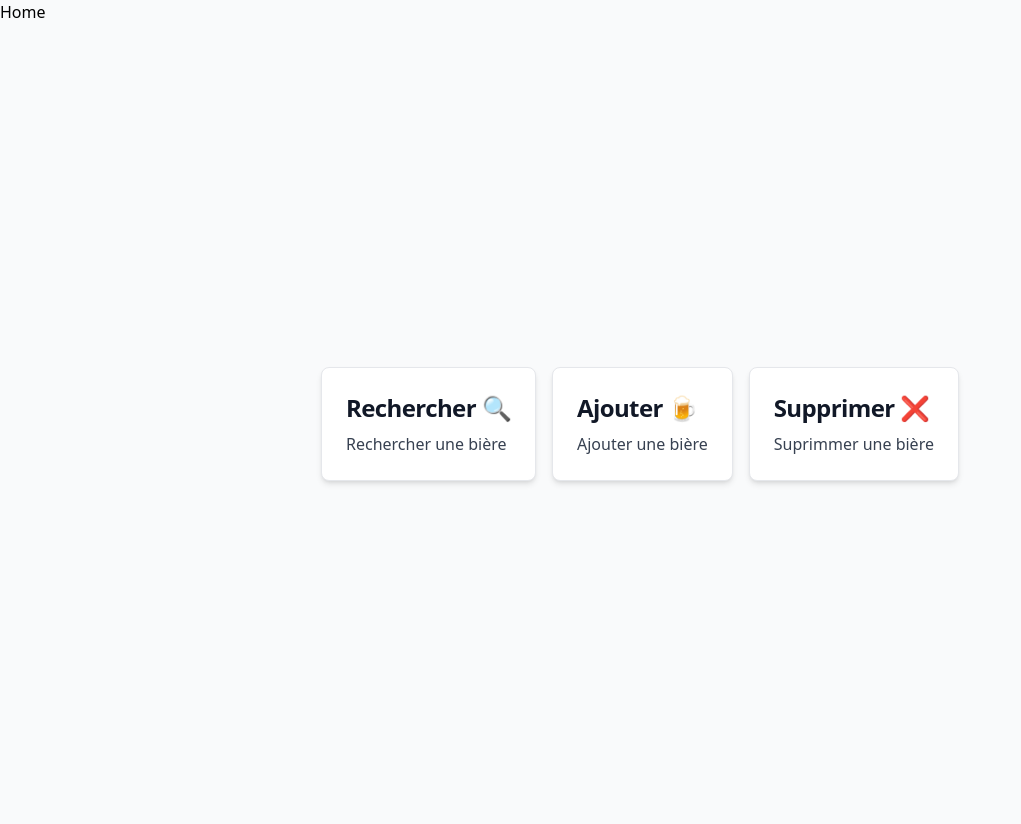
After one commit to TheoGicquel/Djangolic, a Django app: page /beers/ in a window 1280 px wide. The commit adds this page. Shown: the whole page, without its empty margins (0-1021 px from the left). Run offline with Django 3.2, Linux system fonts and the light colour scheme; some libraries are stand-ins or nearby versions.

Commit message:
:sparkles: added working tailwind routing and templates

```diff
--- a/Gueze/templates/base.html
+++ b/Gueze/templates/base.html
@@ -8,9 +8,6 @@
 		<meta http-equiv="X-UA-Compatible" content="ie=edge">
 		{% tailwind_css %}
 	</head>
-
-	<body class="bg-gray-50 font-serif leading-normal tracking-normal">
-        {% block body%}
-        {% endblock %}
-	</body>
+    <body>
+    </body
 </html>
--- /dev/null
+++ b/Gueze/templates/button.html
@@ -0,0 +1,3 @@
+<button class="bg-blue-500 hover:bg-blue-700 text-white font-bold py-2 px-4 rounded">
+    Button
+  </button>
--- /dev/null
+++ b/Gueze/templates/card-generic.html
@@ -0,0 +1,4 @@
+<a href="#" class="block m-2 p-6 max-w-sm bg-white rounded-lg border border-gray-200 shadow-md hover:bg-gray-100 dark:bg-gray-800 dark:border-gray-700 dark:hover:bg-gray-700">
+    <h5 class="mb-2 text-2xl font-bold tracking-tight text-gray-900 dark:text-white">{{ cardName }}</h5>
+    <p class="font-normal text-gray-700 dark:text-gray-400">{{ cardText }}</p>
+</a>
--- a/Gueze/templates/index.html
+++ b/Gueze/templates/index.html
@@ -1,5 +1,21 @@
-{% extends "base.html" %}
-{% block body %}
-<h1> test</h1>
+{% include 'base.html' %}
+	<body class="bg-gray-50 leading-normal tracking-normal">
+		{% include 'navbar.html' %}
+		<div class="container mx-auto">
+			<section class="flex items-center justify-center h-screen">
 
-{% endblock %}
+				{% with cardName="Rechercher 🔍" cardText="Rechercher une bière" %}
+					{% include "card-generic.html"%}
+				{% endwith %}
+
+				{% with cardName="Ajouter 🍺" cardText="Ajouter une bière" %}
+					{% include "card-generic.html"%}
+				{% endwith %}
+
+				{% with cardName="Supprimer ❌" cardText="Suprimmer une bière" %}
+					{% include "card-generic.html"%}
+				{% endwith %}
+
+			</section>
+		</div>
+	</body>
--- /dev/null
+++ b/Gueze/templates/navbar.html
@@ -0,0 +1,7 @@
+
+<nav>
+<ul>
+  <li>
+    <a href="/">Home</a>
+  </li>
+</nav>
--- a/Gueze/urls.py
+++ b/Gueze/urls.py
@@ -1,8 +1,8 @@
 from django.urls import include,path
-from Gueze import views
+from Gueze.views import index
 
 
 urlpatterns = [
     #path('home/<param>/', views.home, name='home'),
-path('index/', views.index, name='index'),
+path('', index, name='index'),
 ]
--- a/Gueze/views.py
+++ b/Gueze/views.py
@@ -3,4 +3,4 @@ from django.shortcuts import render
 
 # Create your views here.
 def index(request):
-    return render(request, template_name="index.html")
+    return render(request, "index.html")
--- a/theme/static_src/tailwind.config.js
+++ b/theme/static_src/tailwind.config.js
@@ -42,6 +42,9 @@ module.exports = {
         // '../../**/*.py'
     ],
     theme: {
+        FontFamily: {
+            'sans': ['Inter', 'sans-serif']
+        },
         extend: {},
     },
     plugins: [
--- a/theme/templates/base.html
+++ b/theme/templates/base.html
@@ -2,14 +2,14 @@
 <!DOCTYPE html>
 <html lang="en">
 	<head>
-    <title>Django Tailwind</title>
+    <title>Theme app</title>
 		<meta charset="UTF-8">
 		<meta name="viewport" content="width=device-width, initial-scale=1.0">
 		<meta http-equiv="X-UA-Compatible" content="ie=edge">
 		{% tailwind_css %}
 	</head>
 
-	<body class="bg-gray-50 font-serif leading-normal tracking-normal">
+	<body class="bg-gray-50 leading-normal tracking-normal">
 		<div class="container mx-auto">
 			<section class="flex items-center justify-center h-screen">
 				<h1 class="text-5xl">Django + Tailwind = ❤️</h1>
```
